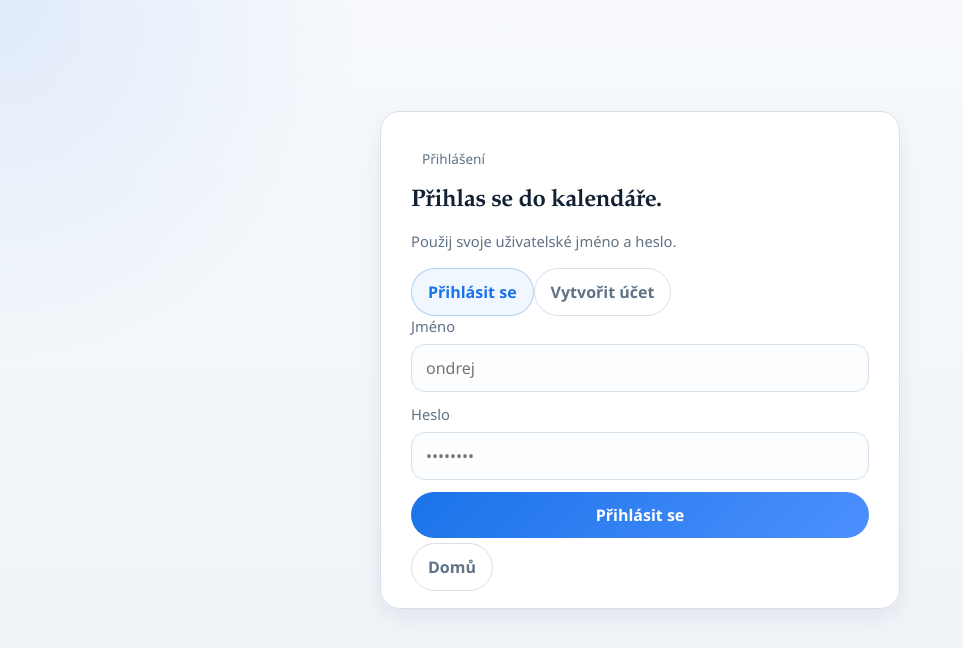
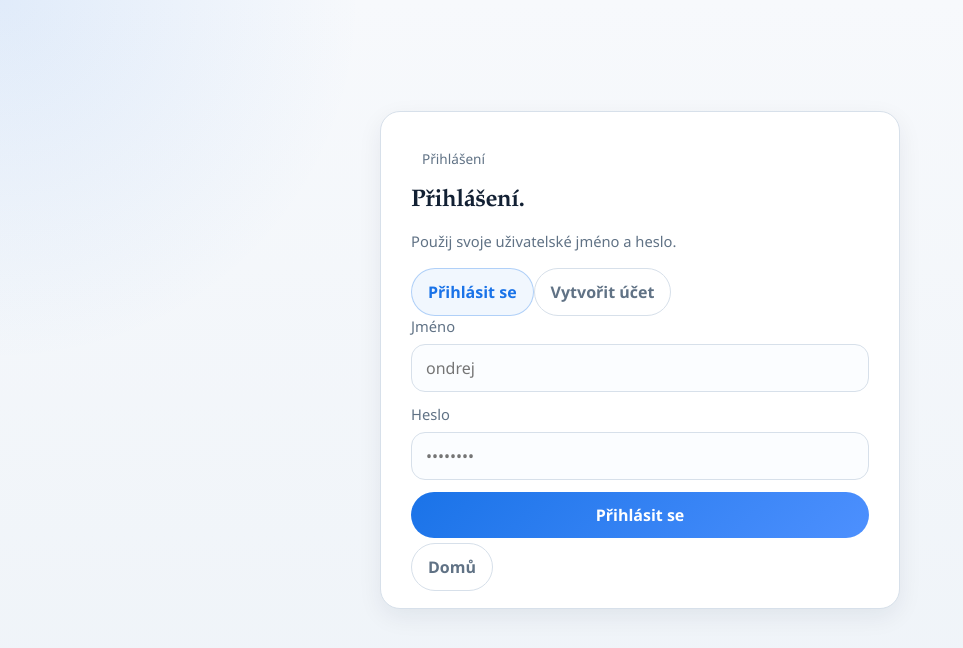
Before and after one commit to wocisjr/calendart, a Next.js app: page /login in a window 1280 px wide. Shown: the top 648 px of the page, without its empty margins (0-963 px from the left). Built offline with nearby package versions, Linux system fonts and the light colour scheme.

Commit message:
uprava textu

```diff
--- a/app/login/page.tsx
+++ b/app/login/page.tsx
@@ -14,7 +14,7 @@ export default function LoginPage() {
   const [error, setError] = useState("");
   const [isSubmitting, setIsSubmitting] = useState(false);
 
-  const headline = mode === "login" ? "Přihlas se do kalendáře." : "Vytvoř si účet do kalendáře.";
+  const headline = mode === "login" ? "Přihlášení." : "Vytvoř si účet do kalendáře.";
   const hint =
     mode === "login"
       ? "Použij svoje uživatelské jméno a heslo."
```
